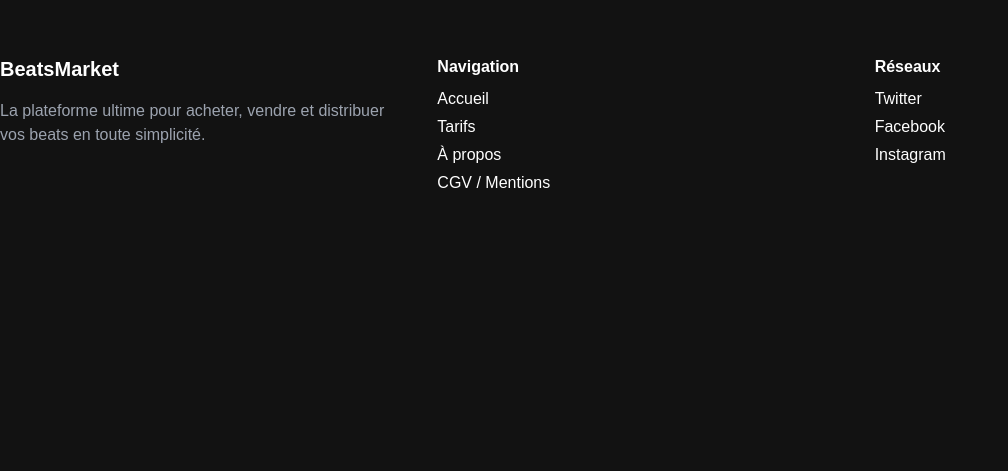
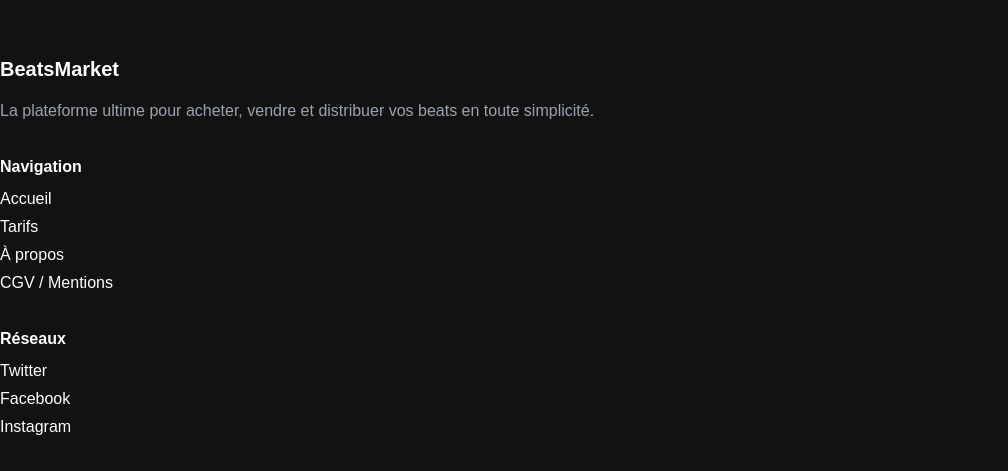
Before and after one commit to jaypms/beatsmarketlebon, a Next.js app: page / in a window 1280 px wide. Shown: the part 841-1312 px from the top of the page, without its empty margins (0-1008 px from the left). Before the commit the page ends 1068 px from the top, so only its background shows below. Built offline with nearby package versions, Linux system fonts and the light colour scheme.

Commit message:
Update tailwind.config.js

```diff
--- a/tailwind.config.js
+++ b/tailwind.config.js
@@ -2,8 +2,7 @@
 module.exports = {
   content: [
     "./app/**/*.{js,ts,jsx,tsx}",
-    "./pages/**/*.{js,ts,jsx,tsx}",
-    "./components/**/*.{js,ts,jsx,tsx}"
+    "./src/components/**/*.{js,ts,jsx,tsx}",
   ],
   theme: {
     extend: {},
```
